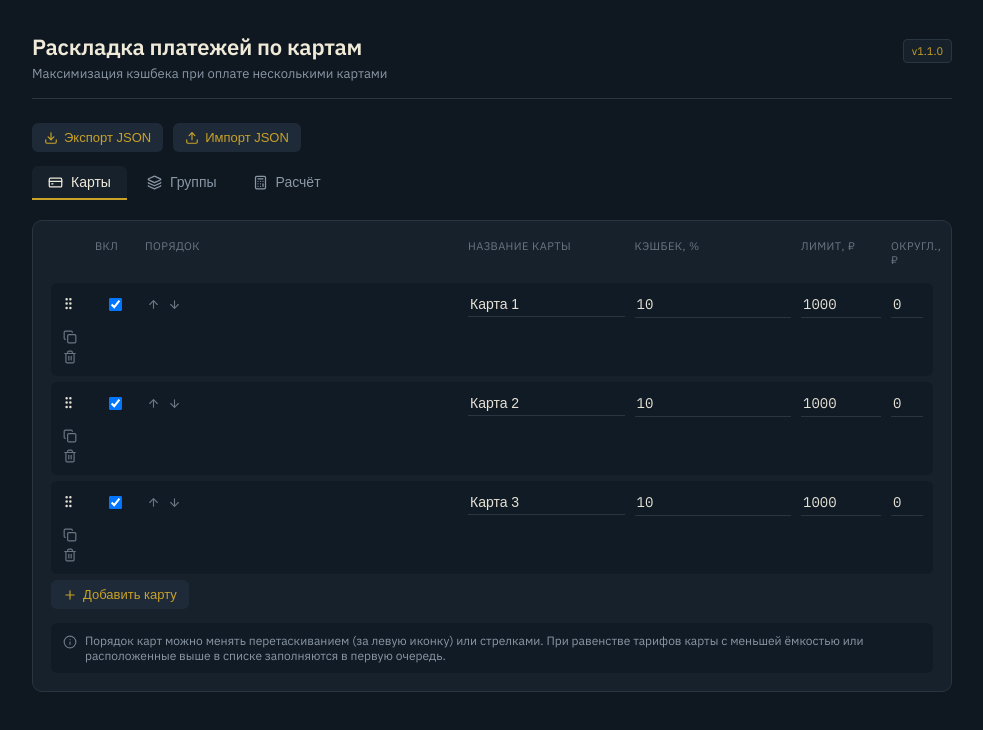
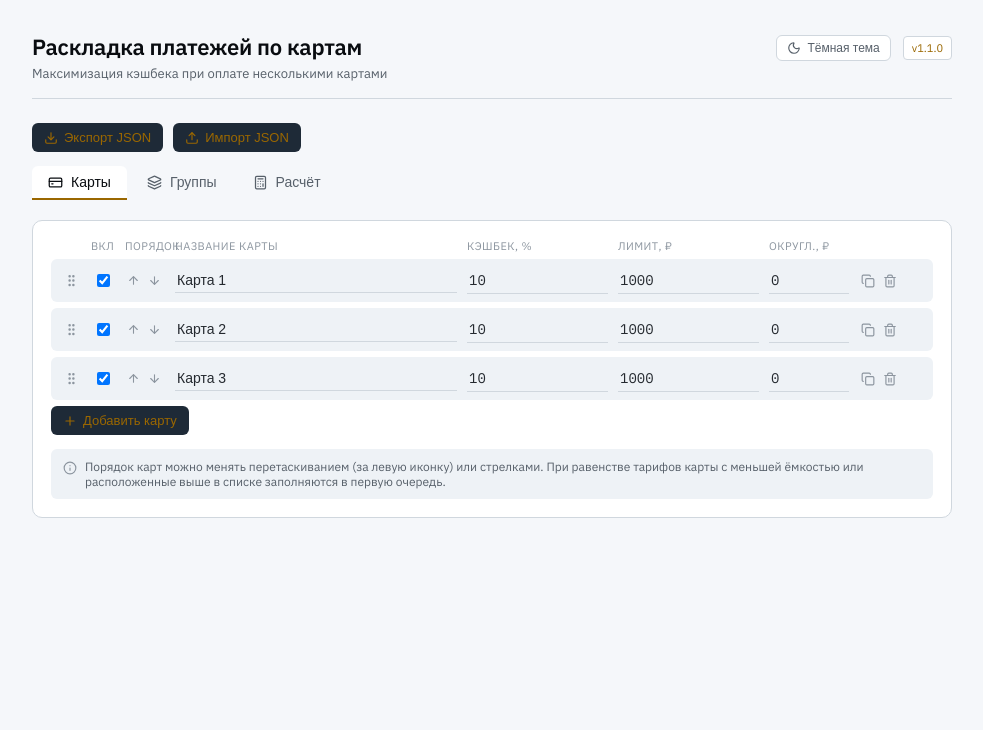
Before and after one commit to alezhu/cashback-optimizer, a React (Vite) app: page / in a window 1280 px wide. Shown: the top 730 px of the page, without its empty margins (148-1131 px from the left). Built offline with nearby package versions, Linux system fonts and the light colour scheme.

Commit message:
feat(pwa): add pwa offline support, light theme, and web worker for exact solver

```diff
--- a/package.json
+++ b/package.json
@@ -22,6 +22,7 @@
     "@vitejs/plugin-react": "^6.0.4",
     "typescript": "^7.0.2",
     "vite": "^8.1.5",
+    "vite-plugin-pwa": "^1.3.0",
     "vitest": "^4.1.11"
   }
 }
--- a/src/App.tsx
+++ b/src/App.tsx
@@ -1,13 +1,7 @@
 // Корневой компонент приложения: хранит всё состояние (карты, группы, платежи,
-// настройки и результат расчёта) и раздаёт его вкладкам. Вся мутирующая логика
-// (добавить/удалить/изменить карту, группу, платёж) живёт здесь и передаётся
-// вниз через пропсы — сами вкладки и их элементы состояния не хранят.
-//
-// Персистентность: при первом монтировании пытаемся загрузить сохранённое
-// состояние из IndexedDB; если там ничего нет — используем стартовые данные
-// (seed). После этого любое изменение cards/groups/tolerance сохраняется
-// обратно в IndexedDB — так данные переживают перезагрузку страницы.
-import { useEffect, useState } from 'react';
+// тему оформления, настройки и результат расчёта) и раздаёт его вкладкам.
+import { useEffect, useState, useRef } from 'react';
+import { Sun, Moon } from 'lucide-react';
 import Tabs, { type TabId } from './components/Tabs';
 import CardsTab from './components/cards/CardsTab';
 import GroupsTab from './components/groups/GroupsTab';
@@ -33,18 +27,32 @@ export default function App() {
   const [mode, setMode] = useState<CalcMode>('heuristic');
   // Результат последнего расчёта (null, пока расчёт ни разу не запускали).
   const [results, setResults] = useState<CardAllocationResult[] | null>(null);
-  // Идёт ли сейчас расчёт (актуально для полного перебора — он может занять
-  // заметное время, и хочется успеть показать индикатор перед тем, как
-  // синхронный перебор заблокирует поток).
+  // Идёт ли сейчас расчёт
   const [isCalculating, setIsCalculating] = useState(false);
-  // Доп. информация о последнем расчёте полным перебором: доказан ли найденный
-  // результат как максимум, и сколько узлов перебора это заняло.
+  // Доп. информация о последнем расчёте полным перебором
   const [exactInfo, setExactInfo] = useState<{ optimal: boolean; nodesExplored: number } | null>(null);
-  // Какие группы сейчас развёрнуты во вкладке «Группы» (по умолчанию — все).
+  // Какие группы сейчас развёрнуты во вкладке «Группы»
   const [openGroups, setOpenGroups] = useState<Set<number>>(() => new Set(groups.map((g) => g.id)));
-  // Пока не завершилась первая попытка чтения из IndexedDB, не пишем в неё —
-  // иначе стартовые (seed) данные могли бы затереть реально сохранённые.
+  // Пока не завершилась первая попытка чтения из IndexedDB, не пишем в неё
   const [loaded, setLoaded] = useState(false);
+
+  // Тема оформления (тёмная / светлая)
+  const [theme, setTheme] = useState<'dark' | 'light'>(() => {
+    const saved = localStorage.getItem('cashback-optimizer-theme');
+    if (saved === 'light' || saved === 'dark') return saved;
+    return window.matchMedia('(prefers-color-scheme: light)').matches ? 'light' : 'dark';
+  });
+
+  const workerRef = useRef<Worker | null>(null);
+
+  useEffect(() => {
+    document.documentElement.setAttribute('data-theme', theme);
+    localStorage.setItem('cashback-optimizer-theme', theme);
+  }, [theme]);
+
+  const toggleTheme = () => {
+    setTheme((t) => (t === 'dark' ? 'light' : 'dark'));
+  };
 
   // ---------- загрузка сохранённого состояния при старте ----------
   useEffect(() => {
@@ -62,8 +70,6 @@ export default function App() {
         setLoaded(true);
       })
       .catch(() => {
-        // IndexedDB недоступен (приватный режим, старый браузер и т.п.) —
-        // просто работаем со стартовыми данными без персистентности.
         setLoaded(true);
       });
     return () => {
@@ -75,18 +81,30 @@ export default function App() {
   useEffect(() => {
     if (!loaded) return;
     const state: PersistedState = { version: STATE_VERSION, cards, groups, tolerance };
-    saveState(state).catch(() => {
-      // Молча игнорируем ошибку сохранения — это не должно ломать интерфейс.
-    });
+    saveState(state).catch(() => {});
   }, [cards, groups, tolerance, loaded]);
 
   // ---------- карты ----------
   const updateCard = (id: number, patch: Partial<Card>) =>
     setCards((cs) => cs.map((c) => (c.id === id ? { ...c, ...patch } : c)));
-  const addCard = () => setCards((cs) => [...cs, { id: nextId(), name: `Карта ${cs.length + 1}`, active: true, rate: 10, limit: 1000, roundTo: 0 }]);
+  const addCard = () =>
+    setCards((cs) => [...cs, { id: nextId(), name: `Карта ${cs.length + 1}`, active: true, rate: 10, limit: 1000, roundTo: 0 }]);
   const removeCard = (id: number) => setCards((cs) => cs.filter((c) => c.id !== id));
-  // Перемещение карты вверх/вниз по списку — порядок важен для алгоритма
-  // распределения (последняя карта в списке — "остаточная").
+  const duplicateCard = (id: number) =>
+    setCards((cs) => {
+      const idx = cs.findIndex((c) => c.id === id);
+      if (idx === -1) return cs;
+      const target = cs[idx];
+      const copy: Card = {
+        ...target,
+        id: nextId(),
+        name: `${target.name} (копия)`,
+      };
+      const arr = [...cs];
+      arr.splice(idx + 1, 0, copy);
+      return arr;
+    });
+
   const moveCard = (idx: number, dir: 1 | -1) =>
     setCards((cs) => {
       const arr = [...cs];
@@ -96,11 +114,22 @@ export default function App() {
       return arr;
     });
 
+  const reorderCards = (startIndex: number, endIndex: number) => {
+    if (startIndex === endIndex) return;
+    setCards((cs) => {
+      const arr = [...cs];
+      const [removed] = arr.splice(startIndex, 1);
+      arr.splice(endIndex, 0, removed);
+      return arr;
+    });
+  };
+
   // ---------- группы ----------
   const addGroup = () => {
     const g: Group = {
       id: nextId(),
       name: `Группа ${groups.length + 1}`,
+      active: true,
       commission: 0,
       roundCommission: false,
       minCommission: '',
@@ -108,7 +137,7 @@ export default function App() {
       payments: [],
     };
     setGroups((gs) => [...gs, g]);
-    setOpenGroups((s) => new Set([...s, g.id])); // новая группа сразу развёрнута
+    setOpenGroups((s) => new Set([...s, g.id]));
   };
   const removeGroup = (id: number) => setGroups((gs) => gs.filter((g) => g.id !== id));
   const updateGroup = (id: number, patch: Partial<Group>) =>
@@ -120,9 +149,38 @@ export default function App() {
       return n;
     });
 
+  const duplicateGroup = (id: number) =>
+    setGroups((gs) => {
+      const idx = gs.findIndex((g) => g.id === id);
+      if (idx === -1) return gs;
+      const target = gs[idx];
+      const newGroupId = nextId();
+      const copy: Group = {
+        ...target,
+        id: newGroupId,
+        name: `${target.name} (копия)`,
+        payments: target.payments.map((p) => ({
+          ...p,
+          id: nextId(),
+        })),
+      };
+      const arr = [...gs];
+      arr.splice(idx + 1, 0, copy);
+      setOpenGroups((s) => new Set([...s, newGroupId]));
+      return arr;
+    });
+
+  const reorderGroups = (startIndex: number, endIndex: number) => {
+    if (startIndex === endIndex) return;
+    setGroups((gs) => {
+      const arr = [...gs];
+      const [removed] = arr.splice(startIndex, 1);
+      arr.splice(endIndex, 0, removed);
+      return arr;
+    });
+  };
+
   // ---------- платежи внутри групп ----------
-  // commissionOverride по умолчанию пустой — платёж наследует комиссию группы,
-  // пока пользователь явно не задаст свою ставку.
   const addPayment = (groupId: number) =>
     setGroups((gs) =>
       gs.map((g) =>
@@ -131,7 +189,7 @@ export default function App() {
               ...g,
               payments: [
                 ...g.payments,
-                { id: nextId(), name: `Платёж ${g.payments.length + 1}`, amount: 0, commissionOverride: '' },
+                { id: nextId(), name: `Платёж ${g.payments.length + 1}`, active: true, amount: 0, commissionOverride: '' },
               ],
             }
           : g
@@ -146,8 +204,6 @@ export default function App() {
 
   // ---------- запуск расчёта ----------
   const runCalc = () => {
-    // Формы хранят числовые поля как number | '' — здесь приводим всё к строгим
-    // числовым типам (normalize.ts) перед передачей в чистый сервис расчёта.
     const cleanCards = cards.map(cleanCard);
     const cleanGroups = groups.map(cleanGroup);
 
@@ -160,17 +216,42 @@ export default function App() {
       return;
     }
 
-    // Полный перебор может занять заметное время и синхронно заблокирует
-    // поток — сначала показываем индикатор "Считаю…", а сам перебор
-    // запускаем следующим тиком, чтобы React успел его отрисовать.
+    // Полный перебор через Web Worker (чтобы UI не блокировался)
     setIsCalculating(true);
     setTab('calc');
+
+    try {
+      if (workerRef.current) {
+        workerRef.current.terminate();
+      }
+      const worker = new Worker(new URL('./workers/exactAllocation.worker.ts', import.meta.url), { type: 'module' });
+      workerRef.current = worker;
+
+      worker.onmessage = (e) => {
+        const { results: res, optimal, nodesExplored } = e.data;
+        setExactInfo({ optimal, nodesExplored });
+        setResults(res);
+        setIsCalculating(false);
+      };
+
+      worker.onerror = () => {
+        // Fallback на синхронный расчет
+        const { results: res, optimal, nodesExplored } = exactAllocate(cleanCards, cleanGroups);
+        setExactInfo({ optimal, nodesExplored });
+        setResults(res);
+        setIsCalculating(false);
+      };
+
+      worker.postMessage({ cards: cleanCards, groups: cleanGroups });
+    } catch {
+      // Fallback
       setTimeout(() => {
         const { results: res, optimal, nodesExplored } = exactAllocate(cleanCards, cleanGroups);
         setExactInfo({ optimal, nodesExplored });
         setResults(res);
         setIsCalculating(false);
       }, 30);
+    }
   };
 
   // ---------- экспорт / импорт ----------
@@ -182,7 +263,7 @@ export default function App() {
     setGroups(state.groups);
     setTolerance(state.tolerance);
     setOpenGroups(new Set(state.groups.map((g) => g.id)));
-    setResults(null); // старый расчёт больше не соответствует новым данным
+    setResults(null);
     setExactInfo(null);
   };
 
@@ -193,7 +274,13 @@ export default function App() {
           <h1>Раскладка платежей по картам</h1>
           <p>Максимизация кэшбека при оплате несколькими картами</p>
         </div>
+        <div className="header-actions">
+          <button className="theme-toggle-btn" onClick={toggleTheme} title="Сменить тему оформления">
+            {theme === 'dark' ? <Sun size={14} /> : <Moon size={14} />}
+            {theme === 'dark' ? 'Светлая тема' : 'Тёмная тема'}
+          </button>
           <div className="badge">v{__APP_VERSION__}</div>
+        </div>
       </div>
 
       <DataToolbar getState={getExportState} onImport={handleImport} />
@@ -201,7 +288,15 @@ export default function App() {
       <Tabs tab={tab} setTab={setTab} />
 
       {tab === 'cards' && (
-        <CardsTab cards={cards} updateCard={updateCard} addCard={addCard} removeCard={removeCard} moveCard={moveCard} />
+        <CardsTab
+          cards={cards}
+          updateCard={updateCard}
+          addCard={addCard}
+          removeCard={removeCard}
+          duplicateCard={duplicateCard}
+          moveCard={moveCard}
+          reorderCards={reorderCards}
+        />
       )}
 
       {tab === 'groups' && (
@@ -211,7 +306,9 @@ export default function App() {
           toggleGroup={toggleGroup}
           addGroup={addGroup}
           removeGroup={removeGroup}
+          duplicateGroup={duplicateGroup}
           updateGroup={updateGroup}
+          reorderGroups={reorderGroups}
           addPayment={addPayment}
           updatePayment={updatePayment}
           removePayment={removePayment}
--- a/src/styles.css
+++ b/src/styles.css
@@ -9,6 +9,21 @@
   --muted-2: #6b7684;
   --gold: #c9a227;
   --rust: #b5533c;
+  --green: #2ea043;
+}
+
+[data-theme="light"] {
+  --bg: #f5f7fa;
+  --panel: #ffffff;
+  --panel-2: #eef2f6;
+  --border: #d0d7de;
+  --text: #24292f;
+  --text-strong: #090c10;
+  --muted: #57606a;
+  --muted-2: #8c959f;
+  --gold: #9a6700;
+  --rust: #cf222e;
+  --green: #1a7f37;
 }
 
 * { box-sizing: border-box; }
@@ -134,24 +149,29 @@ body {
 /* Cards tab */
 .card-row {
   display: grid;
-  grid-template-columns: 24px 40px 2fr 1fr 1fr 80px 32px;
+  grid-template-columns: 20px 24px 40px 2fr 1fr 1fr 80px 64px;
   gap: 10px;
   align-items: center;
   background: var(--panel-2);
   border-radius: 6px;
   padding: 8px 10px;
   margin-bottom: 6px;
-  transition: opacity 0.15s ease;
+  transition: opacity 0.15s ease, background 0.15s ease;
 }
 .card-row-inactive {
   opacity: 0.45;
 }
 .card-row-header {
   display: grid;
-  grid-template-columns: 24px 40px 2fr 1fr 1fr 80px 32px;
+  grid-template-columns: 20px 24px 40px 2fr 1fr 1fr 80px 64px;
   gap: 10px;
   padding: 0 10px;
   margin-bottom: 6px;
+}
+.card-actions {
+  display: flex;
+  align-items: center;
+  gap: 4px;
 }
 .move-btns { display: flex; gap: 4px; }
 
@@ -202,24 +222,25 @@ body {
 .group-body { padding: 0 16px 16px; }
 .payment-row-header {
   display: grid;
-  grid-template-columns: 2.4fr 1fr 1fr 28px;
+  grid-template-columns: 24px 2.4fr 1fr 1fr 28px;
   gap: 10px;
   font-size: 11px;
   text-transform: uppercase;
   letter-spacing: 0.04em;
   color: var(--muted-2);
-  padding: 0 4px;
+  padding: 0 8px;
   margin-bottom: 4px;
 }
 .payment-row {
   display: grid;
-  grid-template-columns: 2.4fr 1fr 1fr 28px;
+  grid-template-columns: 24px 2.4fr 1fr 1fr 28px;
   gap: 10px;
   align-items: center;
   background: var(--panel-2);
   border-radius: 6px;
   padding: 6px 8px;
   margin-bottom: 5px;
+  transition: opacity 0.15s ease;
 }
 
 /* Calc tab */
@@ -357,3 +378,141 @@ body {
   color: var(--rust);
   border: 1px solid rgba(181, 83, 60, 0.35);
 }
+
+/* Header actions & theme toggle */
+.header-actions {
+  display: flex;
+  align-items: center;
+  gap: 12px;
+}
+.theme-toggle-btn {
+  display: inline-flex;
+  align-items: center;
+  gap: 6px;
+  background: var(--panel);
+  border: 1px solid var(--border);
+  color: var(--muted);
+  border-radius: 6px;
+  padding: 5px 10px;
+  font-size: 12px;
+  cursor: pointer;
+  transition: all 0.15s ease;
+}
+.theme-toggle-btn:hover {
+  color: var(--text);
+  border-color: var(--gold);
+}
+
+/* Inactive items */
+.group-panel-inactive {
+  opacity: 0.55;
+}
+.payment-row-inactive {
+  opacity: 0.45;
+}
+
+/* Drag and Drop */
+.drag-handle {
+  cursor: grab;
+  color: var(--muted-2);
+  display: inline-flex;
+  align-items: center;
+  justify-content: center;
+  padding: 2px;
+  user-select: none;
+}
+.drag-handle:active {
+  cursor: grabbing;
+}
+.dragging {
+  opacity: 0.35;
+}
+.drag-over {
+  border: 2px dashed var(--gold) !important;
+}
+
+/* Copy button */
+.btn-copy {
+  display: inline-flex;
+  align-items: center;
+  gap: 4px;
+  background: var(--panel);
+  border: 1px solid var(--border);
+  color: var(--muted);
+  border-radius: 4px;
+  padding: 2px 6px;
+  font-size: 11px;
+  cursor: pointer;
+  margin-left: 6px;
+  vertical-align: middle;
+  transition: all 0.15s ease;
+}
+.btn-copy:hover {
+  color: var(--gold);
+  border-color: var(--gold);
+}
+.btn-copy-success {
+  color: var(--green) !important;
+  border-color: var(--green) !important;
+}
+
+/* Financial analytics & Benchmark in CalcTab */
+.analytics-grid {
+  display: grid;
+  grid-template-columns: repeat(auto-fit, minmax(180px, 1fr));
+  gap: 12px;
+  margin-bottom: 20px;
+}
+.analytics-card {
+  background: var(--panel-2);
+  border: 1px solid var(--border);
+  border-radius: 8px;
+  padding: 12px 14px;
+}
+.analytics-card-title {
+  font-size: 11px;
+  text-transform: uppercase;
+  letter-spacing: 0.04em;
+  color: var(--muted-2);
+  margin-bottom: 6px;
+}
+.analytics-card-value {
+  font-family: 'IBM Plex Mono', monospace;
+  font-size: 16px;
+  font-weight: 600;
+  color: var(--text-strong);
+}
+.analytics-card-value.gold { color: var(--gold); }
+.analytics-card-value.green { color: var(--green); }
+.analytics-card-value.rust { color: var(--rust); }
+
+.benchmark-banner {
+  background: var(--panel-2);
+  border: 1px solid var(--border);
+  border-left: 4px solid var(--gold);
+  border-radius: 6px;
+  padding: 12px 16px;
+  margin-bottom: 20px;
+  display: flex;
+  align-items: center;
+  justify-content: space-between;
+  gap: 16px;
+  font-size: 13px;
+  color: var(--text);
+}
+.benchmark-banner b {
+  font-family: 'IBM Plex Mono', monospace;
+}
+.benchmark-extra {
+  font-weight: 600;
+  color: var(--green);
+}
+
+.tx-warning {
+  margin-top: 6px;
+  font-size: 11px;
+  color: var(--rust);
+  display: flex;
+  align-items: center;
+  gap: 4px;
+}
--- /dev/null
+++ b/src/workers/exactAllocation.worker.ts
@@ -0,0 +1,13 @@
+import { exactAllocate } from '../services/exactAllocationService';
+import type { CleanCard, CleanGroup } from '../types';
+
+export interface ExactWorkerRequest {
+  cards: CleanCard[];
+  groups: CleanGroup[];
+}
+
+self.onmessage = (e: MessageEvent<ExactWorkerRequest>) => {
+  const { cards, groups } = e.data;
+  const result = exactAllocate(cards, groups);
+  self.postMessage(result);
+};
```
Also changed, not shown: vite.config.ts (+20 -5 lines), 1 other file (tests, documents, lock files or other folders). Lines whose indentation alone changed are shown as unchanged.
